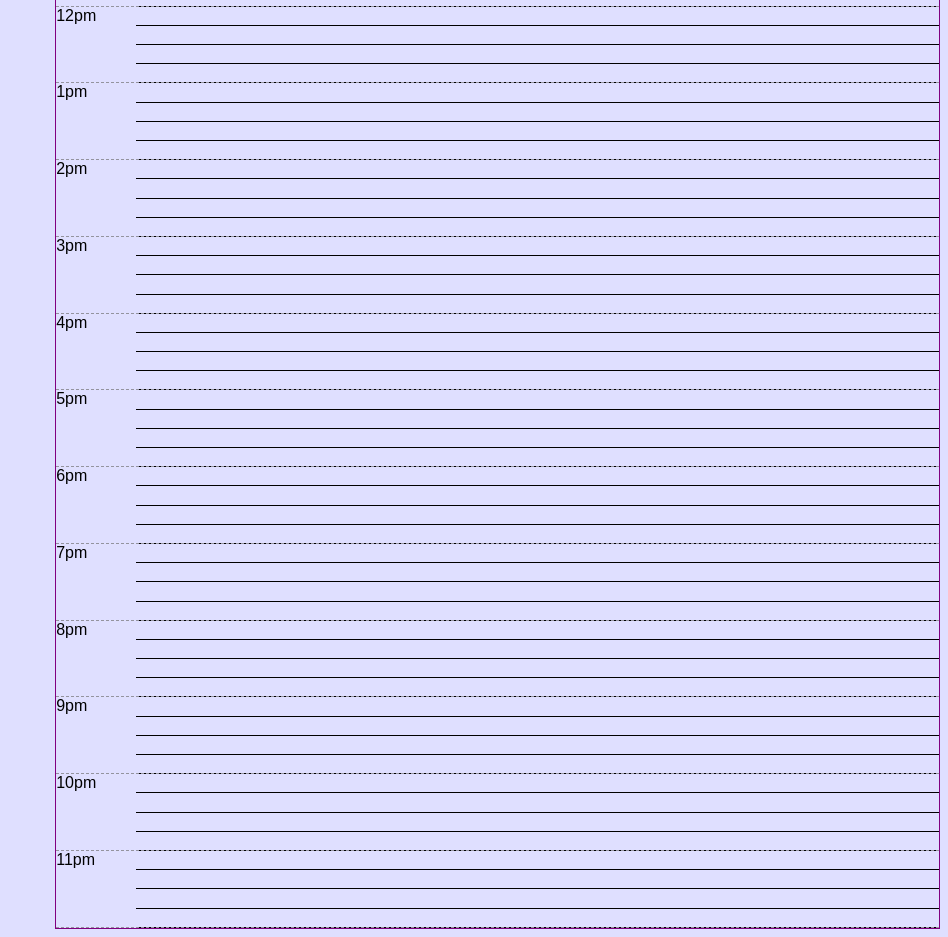
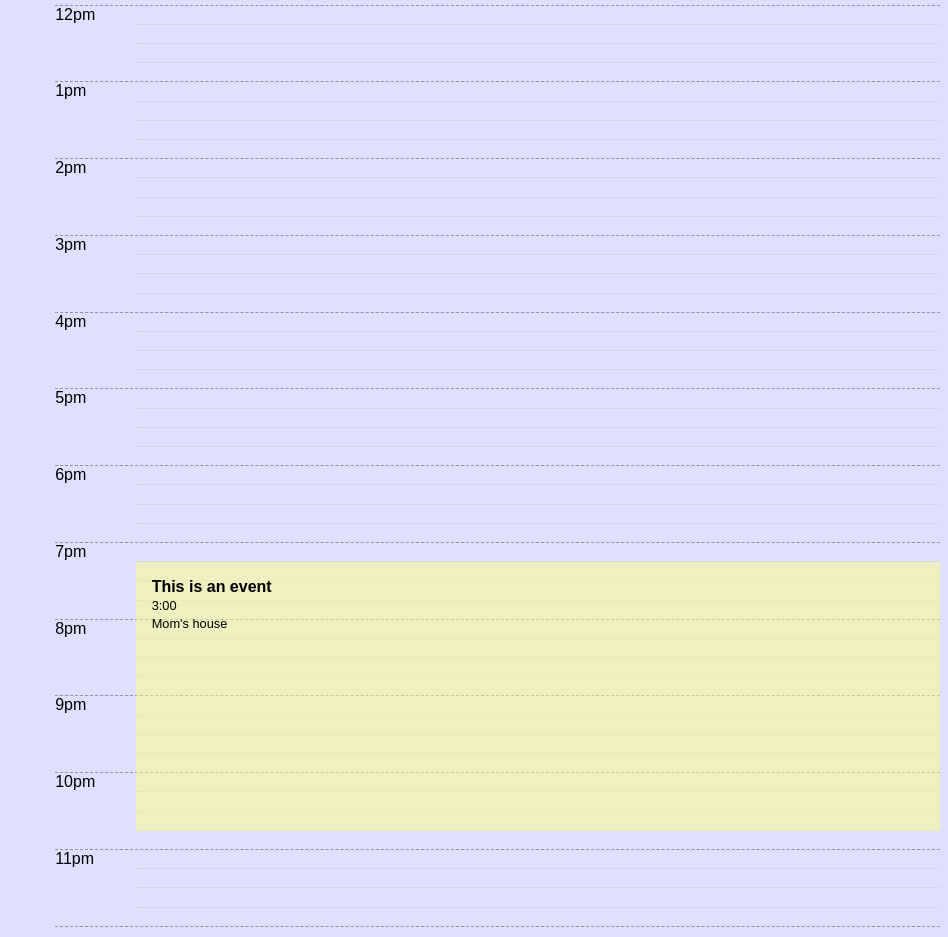
Before and after one commit to y0mbo/todo.txt, a React (Create React App) app: page / in a window 1280 px wide. Shown: the part 1060-1997 px from the top of the page, without its empty margins (332-1280 px from the left). Built offline with nearby package versions, Linux system fonts and the light colour scheme.

Commit message:
Added class to hide the bottom border on the last 15 minute increment of each hour.

```diff
--- a/src/components/CalendarEvents.js
+++ b/src/components/CalendarEvents.js
@@ -28,99 +28,99 @@ class CalendarEvents extends React.Component {
                     <div class="time t0000"></div>
                     <div class="time t0015"></div>
                     <div class="time t0030"></div>
-                    <div class="time t0045"></div>
+                    <div class="time timelast t0045"></div>
                     <div class="time t0100"></div>
                     <div class="time t0115"></div>
                     <div class="time t0130"></div>
-                    <div class="time t0145"></div>
+                    <div class="time timelast t0145"></div>
                     <div class="time t0200"></div>
                     <div class="time t0215"></div>
                     <div class="time t0230"></div>
-                    <div class="time t0245"></div>
+                    <div class="time timelast t0245"></div>
                     <div class="time t0300"></div>
                     <div class="time t0315"></div>
                     <div class="time t0330"></div>
-                    <div class="time t0345"></div>
+                    <div class="time timelast t0345"></div>
                     <div class="time t0400"></div>
                     <div class="time t0415"></div>
                     <div class="time t0430"></div>
-                    <div class="time t0445"></div>
+                    <div class="time timelast t0445"></div>
                     <div class="time t0500"></div>
                     <div class="time t0515"></div>
                     <div class="time t0530"></div>
-                    <div class="time t0545"></div>
+                    <div class="time timelast t0545"></div>
                     <div class="time t0600"></div>
                     <div class="time t0615"></div>
                     <div class="time t0630"></div>
-                    <div class="time t0645"></div>
+                    <div class="time timelast t0645"></div>
                     <div class="time t0700"></div>
                     <div class="time t0715"></div>
                     <div class="time t0730"></div>
-                    <div class="time t0745"></div>
+                    <div class="time timelast t0745"></div>
                     <div class="time t0800"></div>
                     <div class="time t0815"></div>
                     <div class="time t0830"></div>
-                    <div class="time t0845"></div>
+                    <div class="time timelast t0845"></div>
                     <div class="time t0900"></div>
                     <div class="time t0915"></div>
                     <div class="time t0930"></div>
-                    <div class="time t0945"></div>
+                    <div class="time timelast t0945"></div>
                     <div class="time t1000"></div>
                     <div class="time t1015"></div>
                     <div class="time t1030"></div>
-                    <div class="time t1045"></div>
+                    <div class="time timelast t1045"></div>
                     <div class="time t1100"></div>
                     <div class="time t1115"></div>
                     <div class="time t1130"></div>
-                    <div class="time t1145"></div>
+                    <div class="time timelast t1145"></div>
                     <div class="time t1200"></div>
                     <div class="time t1215"></div>
                     <div class="time t1230"></div>
-                    <div class="time t1245"></div>
+                    <div class="time timelast t1245"></div>
                     <div class="time t1300"></div>
                     <div class="time t1315"></div>
                     <div class="time t1330"></div>
-                    <div class="time t1345"></div>
+                    <div class="time timelast t1345"></div>
                     <div class="time t1400"></div>
                     <div class="time t1415"></div>
                     <div class="time t1430"></div>
-                    <div class="time t1445"></div>
+                    <div class="time timelast t1445"></div>
                     <div class="time t1500"></div>
                     <div class="time t1515"></div>
                     <div class="time t1530"></div>
-                    <div class="time t1545"></div>
+                    <div class="time timelast t1545"></div>
                     <div class="time t1600"></div>
                     <div class="time t1615"></div>
                     <div class="time t1630"></div>
-                    <div class="time t1645"></div>
+                    <div class="time timelast t1645"></div>
                     <div class="time t1700"></div>
                     <div class="time t1715"></div>
                     <div class="time t1730"></div>
-                    <div class="time t1745"></div>
+                    <div class="time timelast t1745"></div>
                     <div class="time t1800"></div>
                     <div class="time t1815"></div>
                     <div class="time t1830"></div>
-                    <div class="time t1845"></div>
+                    <div class="time timelast t1845"></div>
                     <div class="time t1900"></div>
                     <div class="time t1915"></div>
                     <div class="time t1930"></div>
-                    <div class="time t1945"></div>
+                    <div class="time timelast t1945"></div>
                     <div class="time t2000"></div>
                     <div class="time t2015"></div>
                     <div class="time t2030"></div>
-                    <div class="time t2045"></div>
+                    <div class="time timelast t2045"></div>
                     <div class="time t2100"></div>
                     <div class="time t2115"></div>
                     <div class="time t2130"></div>
-                    <div class="time t2145"></div>
+                    <div class="time timelast t2145"></div>
                     <div class="time t2200"></div>
                     <div class="time t2215"></div>
                     <div class="time t2230"></div>
-                    <div class="time t2245"></div>
+                    <div class="time timelast t2245"></div>
                     <div class="time t2300"></div>
                     <div class="time t2315"></div>
                     <div class="time t2330"></div>
-                    <div class="time t2345"></div>
+                    <div class="time timelast t2345"></div>
 
                     {/* divs for the hour increments */}
                     <div class="hour h0000"></div>
@@ -174,7 +174,11 @@ class CalendarEvents extends React.Component {
                     <div class="htitle ht22">10pm</div>
                     <div class="htitle ht23">11pm</div>
 
-
+                    <div class="event e19152245">
+                        <div class="title">This is an event</div>
+                        <div class="duration">3:00</div>
+                        <div class="location">Mom's house</div>
+                    </div>
                 </div>
             </div>
         );
--- a/src/css/style.scss
+++ b/src/css/style.scss
@@ -21,14 +21,14 @@ body {
 .day {
   display: grid;
   grid-template-columns: .1fr 1fr;
-  grid-auto-rows: 1.2em;
+  grid-auto-rows: 1.2rem;
   gap: 0px 0px;
   grid-auto-flow: row;
-  border: 1px solid purple;
 }
 
 .hour {border-bottom: 1px dashed #94939e;}
-.time { border-bottom: 1px solid #000}
+.time { border-bottom: 1px dotted rgb(214, 200, 200)}
+.timelast { border-bottom: none;}
 
 .ht00 { grid-area: 1 / 1 / 5 / 2 }
 .ht01 { grid-area: 5 / 1 / 9 / 2 }
@@ -201,9 +201,14 @@ body {
 .t2330 { grid-area: 95 / 2 / 95 / 3 }
 .t2345 { grid-area: 96 / 2 / 96 / 3 }
 
+/* test */
+.e19152245 { grid-area: 78 / 2 / 92 / 3;
+  background-color: rgba(255, 255, 128, .5);
+  padding: 1rem;
+}
 
-
-/*
-.ht00, .ht04, .ht07, .ht10, .ht13, .ht16, .ht19, .ht22  {background-color: red;}
-.ht01, .ht05, .ht08, .ht11, .ht14, .ht17, .ht20, .ht23 {background-color: blue;}
-*/
+.event {
+  .title {font-weight: 800;}
+  .duration { margin-top: .1rem; margin-bottom: .1rem; font-size: .8rem; padding-bottom: .1rem; }
+  .location { margin-top: .1rem; margin-bottom: .1rem; font-size: .8rem; padding-top: 0.05px;}
+}
```
